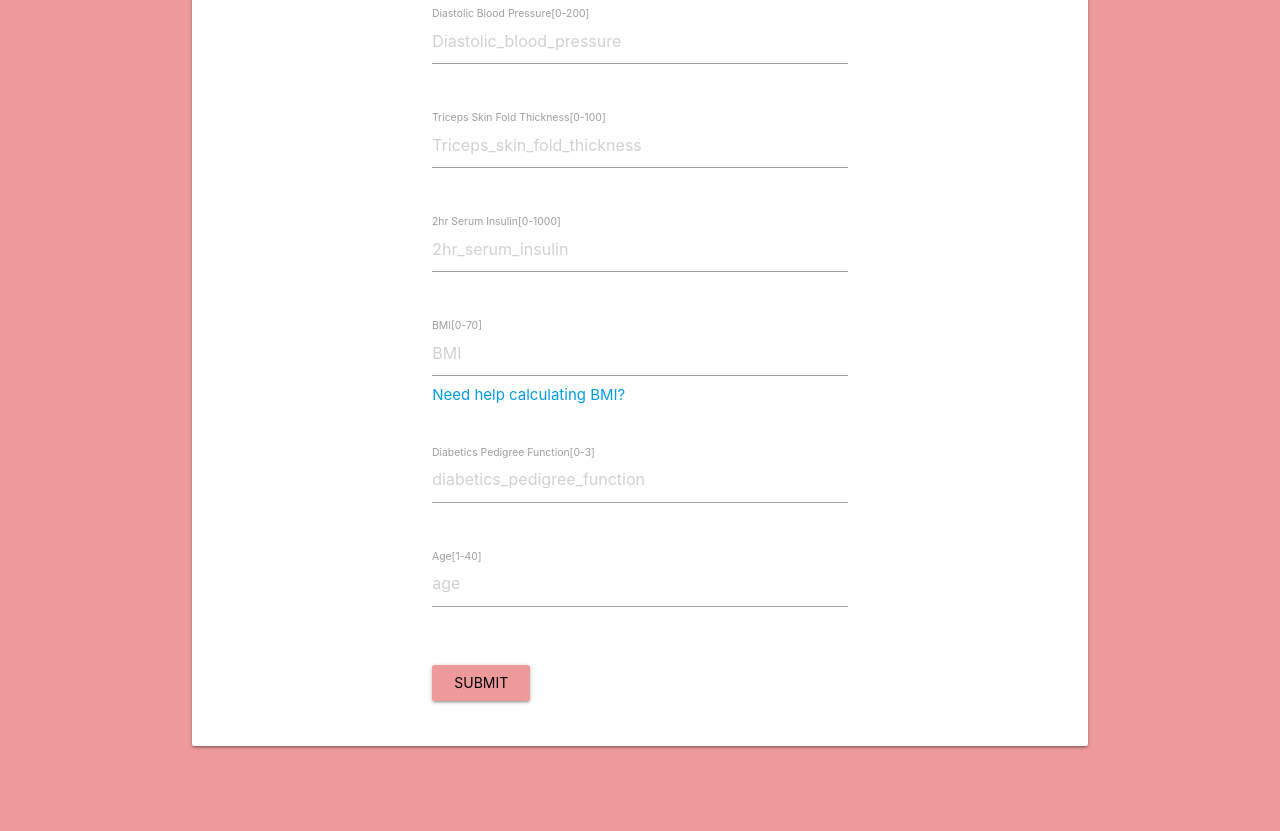
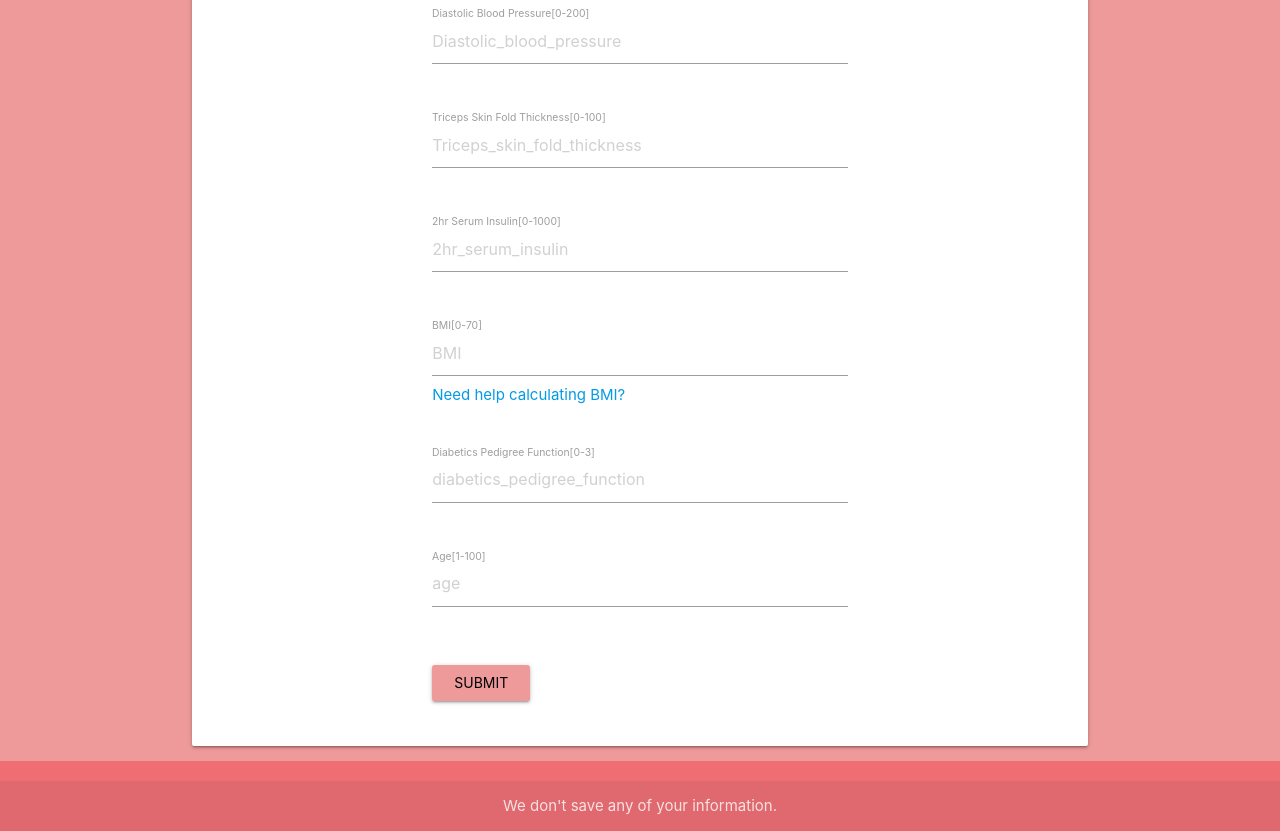
Before and after one commit to ishan22/score_data_test, a website: page index.html in a window 1280 px wide. Shown: the part 351-1182 px from the top of the page. Before the commit the page ends 1112 px from the top, so only its background shows below. Drawn offline with nearby package versions, Linux system fonts and the light colour scheme.

Commit message:
Add stuf

```diff
--- a/index.html
+++ b/index.html
@@ -60,8 +60,8 @@
      </div>
      <div class="row">
        <div class="input-field col s6 offset-s3">
-         <input placeholder="age" name="age" id="age" type="number" min="1" max="40" class="validate">
-         <label for="age"><font size="2.5">Age[1-40]</font></label>
+         <input placeholder="age" name="age" id="age" type="number" min="1" max="100" class="validate">
+         <label for="age"><font size="2.5">Age[1-100]</font></label>
        </div>
      </div>
      <div class="row">
@@ -70,9 +70,16 @@
        </div>
      </div>
    </form>
+
  </div>
-
     </div>
+    <footer class="page-footer">
+      <div class="footer-copyright">
+        <div class="container center align">
+          We don't save any of your information.
+        </div>
+      </div>
+    </footer>
     <!--Import jQuery before materialize.js-->
     <script type="text/javascript" src="https://code.jquery.com/jquery-2.1.1.min.js"></script>
     <script src="https://cdnjs.cloudflare.com/ajax/libs/materialize/0.97.6/js/materialize.min.js"></script>
```
Also changed, not shown: diabetic.html (+2 -1 lines), nondiabetic.html (+4 -1 lines).
